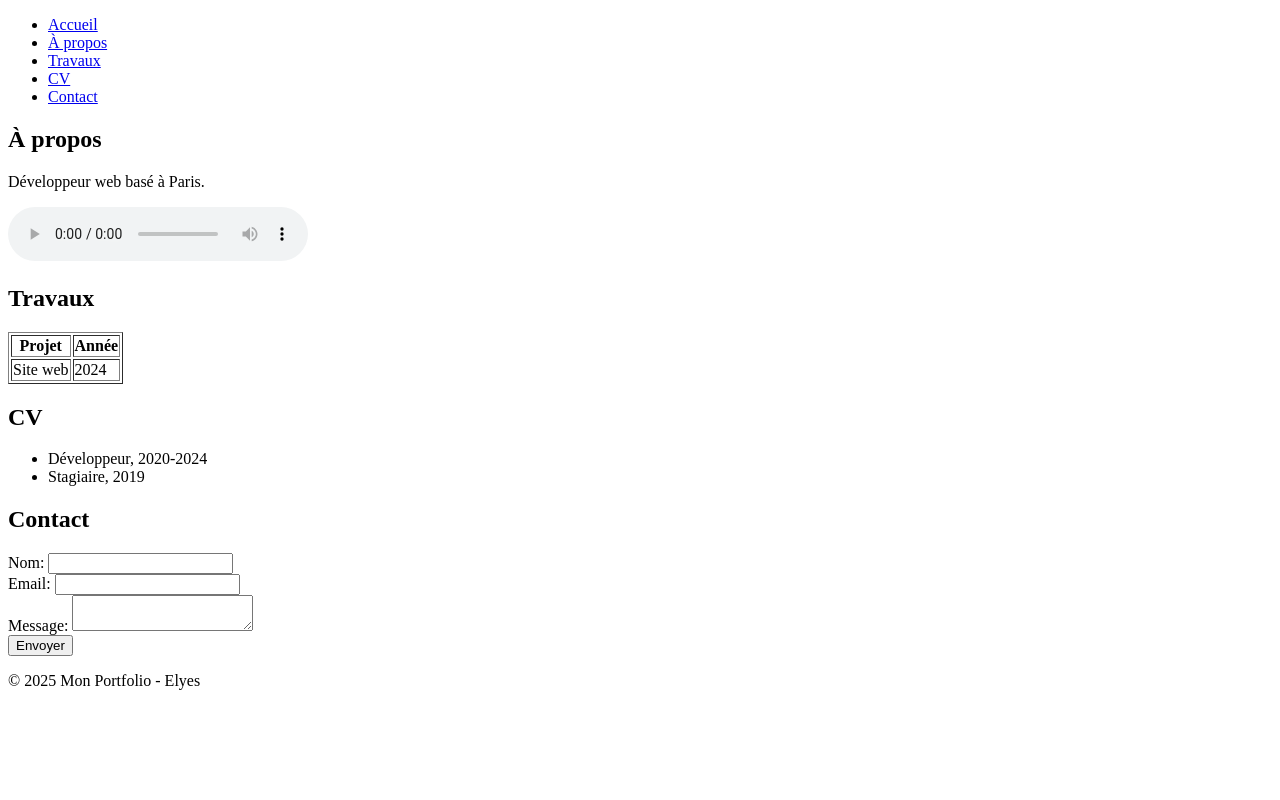
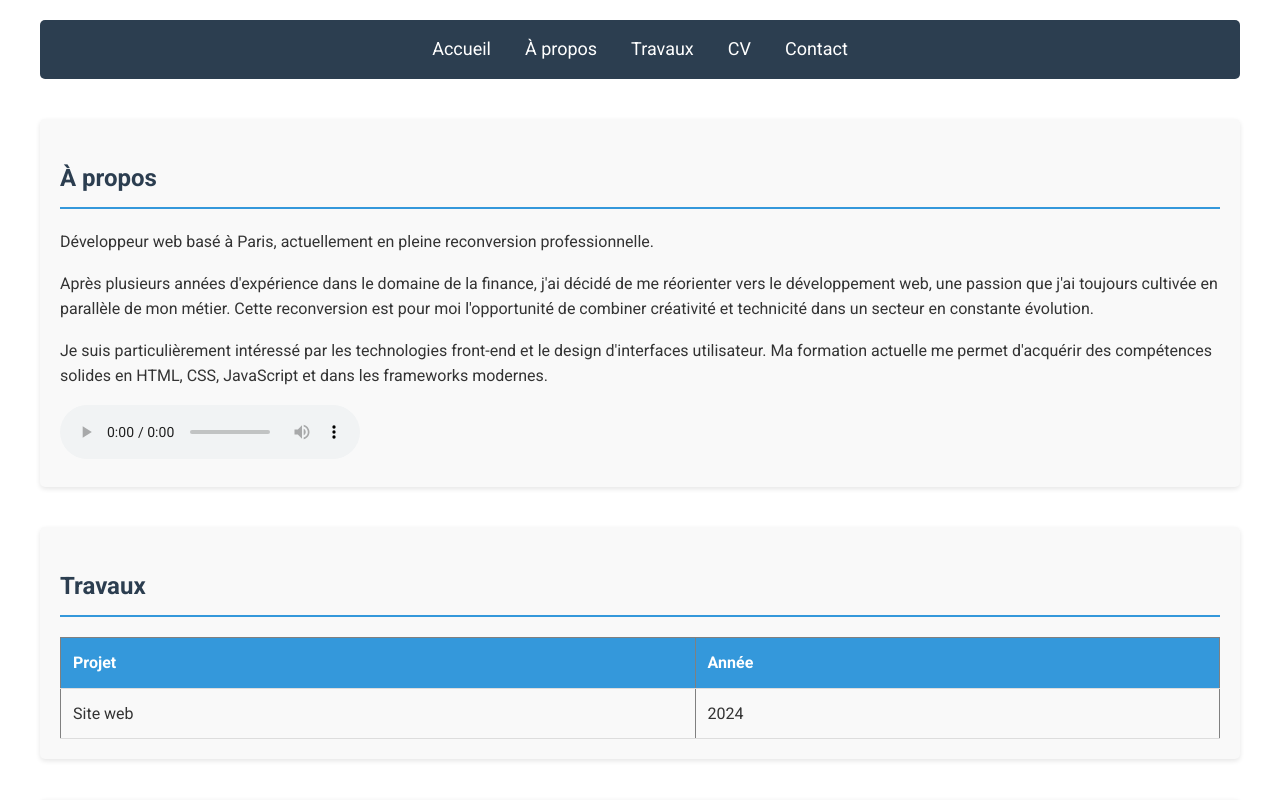
Before and after one commit to ElyMks/HTML-Project-1-Elyes, a plain HTML site: page index.html in a window 1280 px wide. Shown: the top 800 px of the page. Drawn offline with Linux system fonts and the light colour scheme.

Commit message:
Exercice terminé - Initial commit

```diff
--- a/index.html
+++ b/index.html
@@ -3,10 +3,12 @@
 <head>
     <meta charset="UTF-8">
     <title>Portfolio Elyes</title>
+    <link rel="stylesheet" href="styles.css">
+    <meta name="viewport" content="width=device-width, initial-scale=1.0">
 </head>
 <body>
 
-    <nav>
+    <nav class="main-nav">
         <ul>
             <li><a href="#home">Accueil</a></li>
             <li><a href="#about">À propos</a></li>
@@ -17,18 +19,20 @@
     </nav>
 
 
-    <section id="about">
+    <section id="about" class="about-section">
         <h2>À propos</h2>
-        <p>Développeur web basé à Paris.</p>
-        <audio controls>
+        <p class="bio">Développeur web basé à Paris, actuellement en pleine reconversion professionnelle.</p>
+        <p>Après plusieurs années d'expérience dans le domaine de la finance, j'ai décidé de me réorienter vers le développement web, une passion que j'ai toujours cultivée en parallèle de mon métier. Cette reconversion est pour moi l'opportunité de combiner créativité et technicité dans un secteur en constante évolution.</p>
+        <p>Je suis particulièrement intéressé par les technologies front-end et le design d'interfaces utilisateur. Ma formation actuelle me permet d'acquérir des compétences solides en HTML, CSS, JavaScript et dans les frameworks modernes.</p>
+        <audio controls class="audio-player">
             <source src="/Audio aléatoire.mp3" type="audio">
         </audio>
     </section>
 
 
-    <section id="work">
+    <section id="work" class="work-section">
         <h2>Travaux</h2>
-        <table border="1">
+        <table class="projects-table" border="1">
             <tr>
                 <th>Projet</th>
                 <th>Année</th>
@@ -41,33 +45,33 @@
     </section>
 
 
-    <section id="resume">
+    <section id="resume" class="resume-section">
         <h2>CV</h2>
-        <ul>
+        <ul class="resume-list">
             <li>Développeur, 2020-2024</li>
             <li>Stagiaire, 2019</li>
         </ul>
     </section>
 
 
-    <section id="contact">
+    <section id="contact" class="contact-section">
         <h2>Contact</h2>
-        <form>
+        <form class="contact-form">
             <label for="name">Nom:</label>
-            <input type="text" id="name"><br>
+            <input type="text" id="name" class="form-input"><br>
 
             <label for="email">Email:</label>
-            <input type="email" id="email"><br>
+            <input type="email" id="email" class="form-input"><br>
 
             <label for="message">Message:</label>
-            <textarea id="message"></textarea><br>
+            <textarea id="message" class="form-input"></textarea><br>
 
-            <button type="submit">Envoyer</button>
+            <button type="submit" class="submit-btn">Envoyer</button>
         </form>
     </section>
 
 
-    <footer>
+    <footer class="main-footer">
         <p>© 2025 Mon Portfolio - Elyes</p>
     </footer>
 </body>
--- /dev/null
+++ b/styles.css
@@ -0,0 +1,145 @@
+
+@import url('https://fonts.googleapis.com/css2?family=Roboto:wght@300;400;700&display=swap');
+
+
+body {
+    font-family: 'Roboto', sans-serif;
+    margin: 0;
+    padding: 0;
+    line-height: 1.6;
+    color: #333;
+    max-width: 1200px;
+    margin: 0 auto;
+    padding: 20px;
+}
+
+/* Navigation */
+nav {
+    background-color: #2c3e50;
+    padding: 15px 0;
+    margin-bottom: 30px;
+    border-radius: 5px;
+}
+
+nav ul {
+    list-style-type: none;
+    margin: 0;
+    padding: 0;
+    text-align: center;
+}
+
+nav ul li {
+    display: inline;
+    margin: 0 15px;
+}
+
+nav ul li a {
+    text-decoration: none;
+    color: white;
+    font-weight: 500;
+    font-size: 18px;
+    transition: color 0.3s;
+}
+
+nav ul li a:hover {
+    color: #3498db;
+}
+
+/* Sections */
+section {
+    margin: 40px 0;
+    padding: 20px;
+    background-color: #f9f9f9;
+    border-radius: 5px;
+    box-shadow: 0 2px 5px rgba(0,0,0,0.1);
+}
+
+section h2 {
+    color: #2c3e50;
+    border-bottom: 2px solid #3498db;
+    padding-bottom: 10px;
+    margin-bottom: 20px;
+}
+
+/* Table des projets */
+.projects-table {
+    width: 100%;
+    border-collapse: collapse;
+}
+
+.projects-table th, .projects-table td {
+    padding: 12px;
+    text-align: left;
+    border-bottom: 1px solid #ddd;
+}
+
+.projects-table th {
+    background-color: #3498db;
+    color: white;
+}
+
+.projects-table tr:hover {
+    background-color: #f5f5f5;
+}
+
+/* CV */
+.resume-list {
+    list-style-type: none;
+    padding: 0;
+}
+
+.resume-list li {
+    margin-bottom: 10px;
+    padding-left: 20px;
+    position: relative;
+}
+
+.resume-list li:before {
+    content: "•";
+    color: #3498db;
+    font-weight: bold;
+    position: absolute;
+    left: 0;
+}
+
+/* Formulaire de contact */
+.contact-form label {
+    display: block;
+    margin-bottom: 5px;
+    font-weight: bold;
+}
+
+.contact-form input,
+.contact-form textarea {
+    width: 100%;
+    padding: 10px;
+    margin-bottom: 15px;
+    border: 1px solid #ddd;
+    border-radius: 4px;
+    font-family: 'Roboto', sans-serif;
+}
+
+.contact-form button {
+    background-color: #3498db;
+    color: white;
+    border: none;
+    padding: 12px 20px;
+    border-radius: 4px;
+    cursor: pointer;
+    font-weight: bold;
+    transition: background-color 0.3s;
+}
+
+.contact-form button:hover {
+    background-color: #2980b9;
+}
+
+/* Footer */
+footer {
+    text-align: center;
+    margin-top: 50px;
+    padding: 20px;
+    background-color: #2c3e50;
+    color: white;
+    border-radius: 5px;
+}
```
